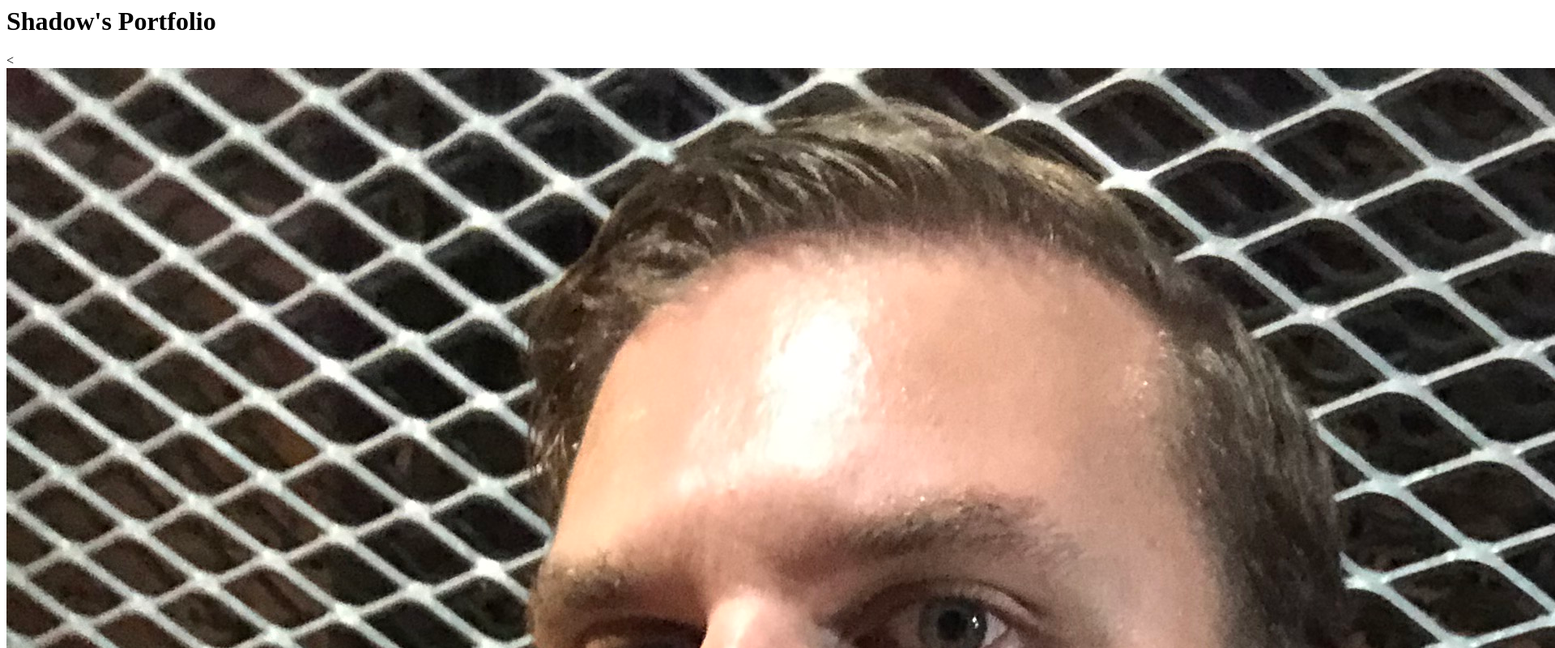
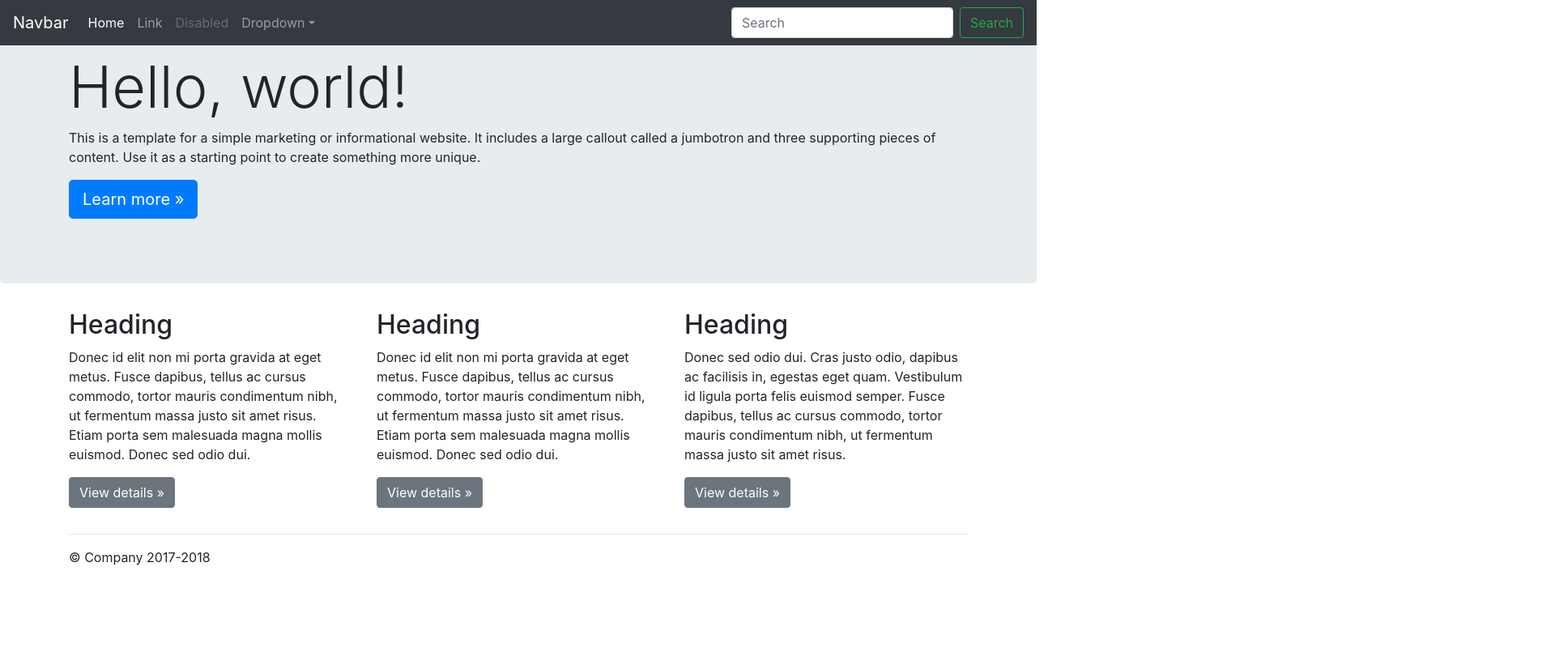
Before and after one commit to Apolyonn/Apolyonn.github.io, a plain HTML site: page index.html in a window 1280 px wide. Shown: the top 800 px of the page at 81% size, 1920 px wide, since content can reach past the window. Drawn offline with nearby package versions, Linux system fonts and the light colour scheme.

Commit message:
Update index.html

```diff
--- a/index.html
+++ b/index.html
@@ -1,4 +1,103 @@
-<html>
-    <h1>Shadow's Portfolio</h1>
-    <</h2><img src="IMG_3507.JPG" />
+<!doctype html>
+<html lang="en">
+  <head>
+    <meta charset="utf-8">
+    <meta name="viewport" content="width=device-width, initial-scale=1, shrink-to-fit=no">
+    <meta name="description" content="">
+    <meta name="author" content="">
+    <link rel="icon" href="../../../../favicon.ico">
+
+    <title>Jumbotron Template for Bootstrap</title>
+
+    <!-- Bootstrap core CSS -->
+    <link href="../../../../dist/css/bootstrap.min.css" rel="stylesheet">
+
+    <!-- Custom styles for this template -->
+    <link href="jumbotron.css" rel="stylesheet">
+  </head>
+
+  <body>
+
+    <nav class="navbar navbar-expand-md navbar-dark fixed-top bg-dark">
+      <a class="navbar-brand" href="#">Navbar</a>
+      <button class="navbar-toggler" type="button" data-toggle="collapse" data-target="#navbarsExampleDefault" aria-controls="navbarsExampleDefault" aria-expanded="false" aria-label="Toggle navigation">
+        <span class="navbar-toggler-icon"></span>
+      </button>
+
+      <div class="collapse navbar-collapse" id="navbarsExampleDefault">
+        <ul class="navbar-nav mr-auto">
+          <li class="nav-item active">
+            <a class="nav-link" href="#">Home <span class="sr-only">(current)</span></a>
+          </li>
+          <li class="nav-item">
+            <a class="nav-link" href="#">Link</a>
+          </li>
+          <li class="nav-item">
+            <a class="nav-link disabled" href="#">Disabled</a>
+          </li>
+          <li class="nav-item dropdown">
+            <a class="nav-link dropdown-toggle" href="http://example.com" id="dropdown01" data-toggle="dropdown" aria-haspopup="true" aria-expanded="false">Dropdown</a>
+            <div class="dropdown-menu" aria-labelledby="dropdown01">
+              <a class="dropdown-item" href="#">Action</a>
+              <a class="dropdown-item" href="#">Another action</a>
+              <a class="dropdown-item" href="#">Something else here</a>
+            </div>
+          </li>
+        </ul>
+        <form class="form-inline my-2 my-lg-0">
+          <input class="form-control mr-sm-2" type="text" placeholder="Search" aria-label="Search">
+          <button class="btn btn-outline-success my-2 my-sm-0" type="submit">Search</button>
+        </form>
+      </div>
+    </nav>
+
+    <main role="main">
+
+      <!-- Main jumbotron for a primary marketing message or call to action -->
+      <div class="jumbotron">
+        <div class="container">
+          <h1 class="display-3">Hello, world!</h1>
+          <p>This is a template for a simple marketing or informational website. It includes a large callout called a jumbotron and three supporting pieces of content. Use it as a starting point to create something more unique.</p>
+          <p><a class="btn btn-primary btn-lg" href="#" role="button">Learn more &raquo;</a></p>
+        </div>
+      </div>
+
+      <div class="container">
+        <!-- Example row of columns -->
+        <div class="row">
+          <div class="col-md-4">
+            <h2>Heading</h2>
+            <p>Donec id elit non mi porta gravida at eget metus. Fusce dapibus, tellus ac cursus commodo, tortor mauris condimentum nibh, ut fermentum massa justo sit amet risus. Etiam porta sem malesuada magna mollis euismod. Donec sed odio dui. </p>
+            <p><a class="btn btn-secondary" href="#" role="button">View details &raquo;</a></p>
+          </div>
+          <div class="col-md-4">
+            <h2>Heading</h2>
+            <p>Donec id elit non mi porta gravida at eget metus. Fusce dapibus, tellus ac cursus commodo, tortor mauris condimentum nibh, ut fermentum massa justo sit amet risus. Etiam porta sem malesuada magna mollis euismod. Donec sed odio dui. </p>
+            <p><a class="btn btn-secondary" href="#" role="button">View details &raquo;</a></p>
+          </div>
+          <div class="col-md-4">
+            <h2>Heading</h2>
+            <p>Donec sed odio dui. Cras justo odio, dapibus ac facilisis in, egestas eget quam. Vestibulum id ligula porta felis euismod semper. Fusce dapibus, tellus ac cursus commodo, tortor mauris condimentum nibh, ut fermentum massa justo sit amet risus.</p>
+            <p><a class="btn btn-secondary" href="#" role="button">View details &raquo;</a></p>
+          </div>
+        </div>
+
+        <hr>
+
+      </div> <!-- /container -->
+
+    </main>
+
+    <footer class="container">
+      <p>&copy; Company 2017-2018</p>
+    </footer>
+
+    <!-- Bootstrap core JavaScript
+    ================================================== -->
+    <!-- Placed at the end of the document so the pages load faster -->
+    <script src="https://code.jquery.com/jquery-3.2.1.slim.min.js" integrity="sha384-KJ3o2DKtIkvYIK3UENzmM7KCkRr/rE9/Qpg6aAZGJwFDMVNA/GpGFF93hXpG5KkN" crossorigin="anonymous"></script>
+    <script>window.jQuery || document.write('<script src="../../../../assets/js/vendor/jquery-slim.min.js"><\/script>')</script>
+    <script src="../../../../assets/js/vendor/popper.min.js"></script>
+    <script src="../../../../dist/js/bootstrap.min.js"></script>
+  </body>
 </html>
```
